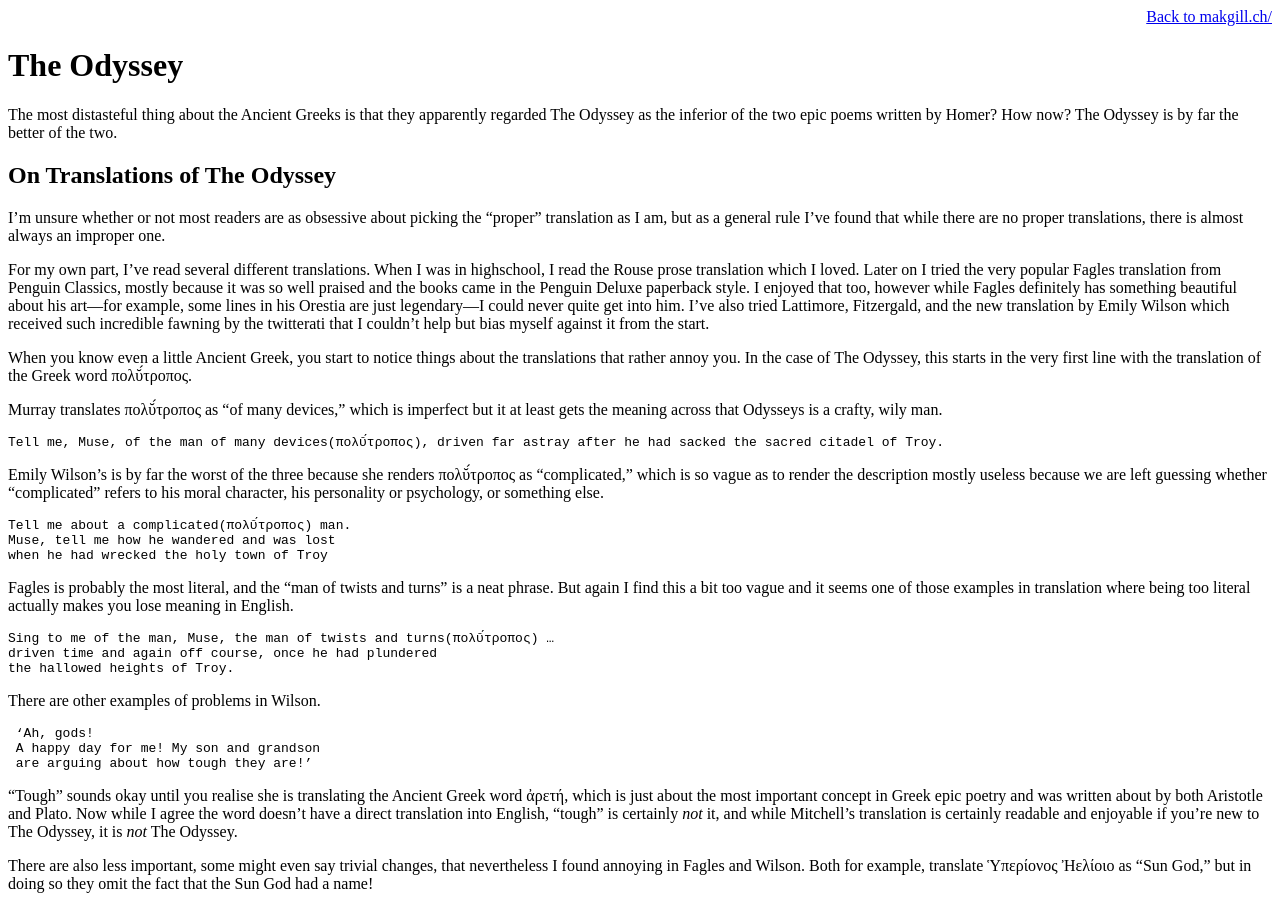
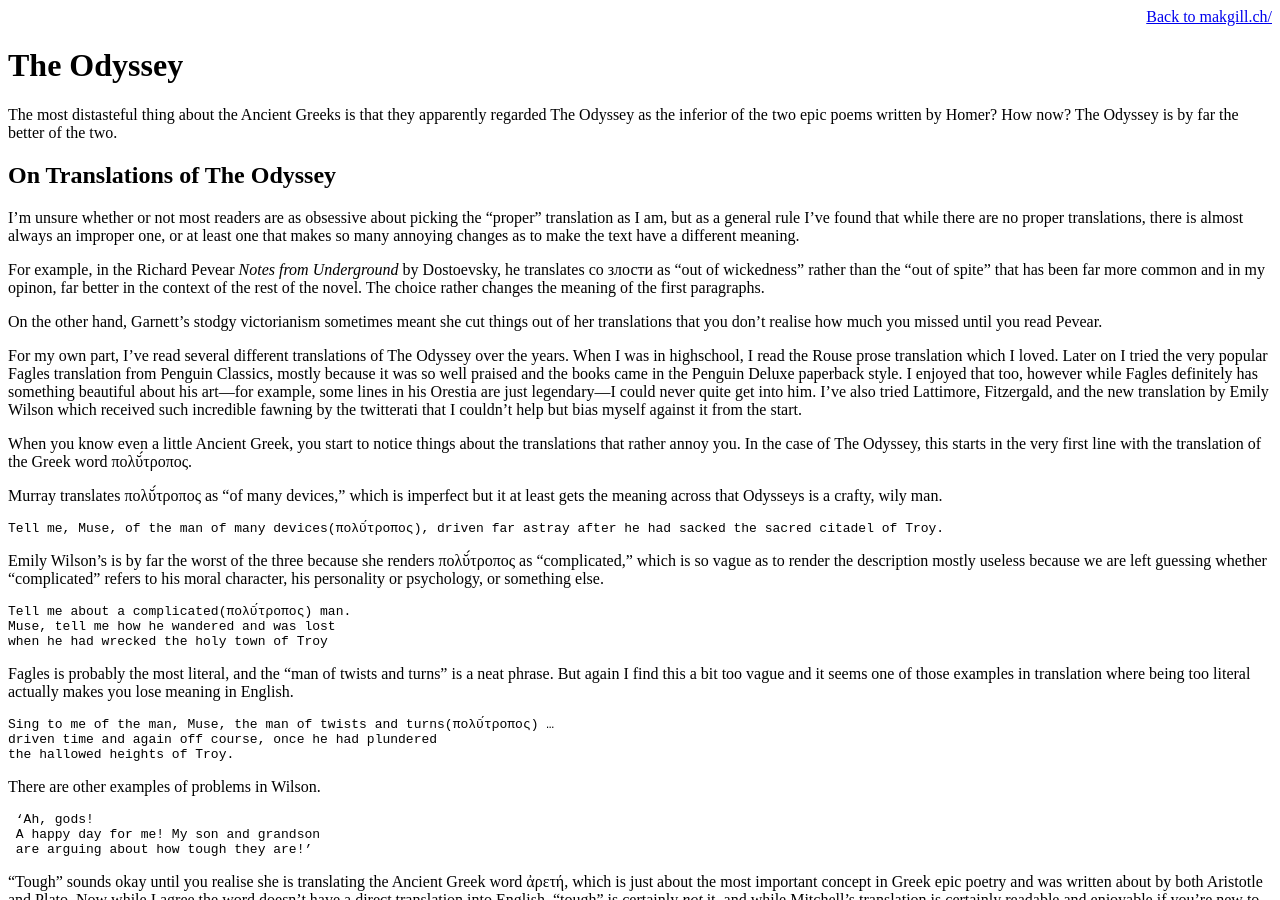
Before and after one commit to derykmakgill/website, a Jekyll site: the page built from odyssey.md, in a window 1280 px wide and 900 px high. Built offline with Jekyll 4.4.1, drawn with Linux system fonts in a browser that asks for light colours.

Commit message:
Update odyssey.md

```diff
--- a/odyssey.md
+++ b/odyssey.md
@@ -9,9 +9,13 @@ epic poems written by Homer? How now? The Odyssey is by far the better of the tw
 ## On Translations of The Odyssey
 
 I'm unsure whether or not most readers are as obsessive about picking the "proper" translation as I am, but as a
-general rule I've found that while there are no proper translations, there is almost always an improper one.
+general rule I've found that while there are no proper translations, there is almost always an improper one, or at least one that makes so many annoying changes as to make the text have a different meaning.
 
-For my own part, I've read several different translations. When I was in highschool, I read the Rouse prose translation which I loved. Later on I tried the very popular Fagles translation from Penguin Classics, mostly because it was so well praised and the books came in the Penguin Deluxe paperback style. I enjoyed that too, however while Fagles definitely has something beautiful about his art—for example, some lines in his Orestia are just legendary—I could never quite get into him. I've also tried Lattimore, Fitzergald, and the new translation by Emily Wilson which received such incredible fawning by the twitterati that I couldn't help but bias myself against it from the start.
+For example, in the Richard Pevear *Notes from Underground* by Dostoevsky, he translates со злости as "out of wickedness" rather than the "out of spite" that has been far more common and in my opinon, far better in the context of the rest of the novel. The choice rather changes the meaning of the first paragraphs.
+
+On the other hand, Garnett's stodgy victorianism sometimes meant she cut things out of her translations that you don't realise how much you missed until you read Pevear.
+
+For my own part, I've read several different translations of The Odyssey over the years. When I was in highschool, I read the Rouse prose translation which I loved. Later on I tried the very popular Fagles translation from Penguin Classics, mostly because it was so well praised and the books came in the Penguin Deluxe paperback style. I enjoyed that too, however while Fagles definitely has something beautiful about his art—for example, some lines in his Orestia are just legendary—I could never quite get into him. I've also tried Lattimore, Fitzergald, and the new translation by Emily Wilson which received such incredible fawning by the twitterati that I couldn't help but bias myself against it from the start.
 
 When you know even a little Ancient Greek, you start to notice things about the translations that rather annoy you. In the case of The Odyssey, this starts in the very first line with the translation of the Greek word πολῠ́τροπος.
 
```
